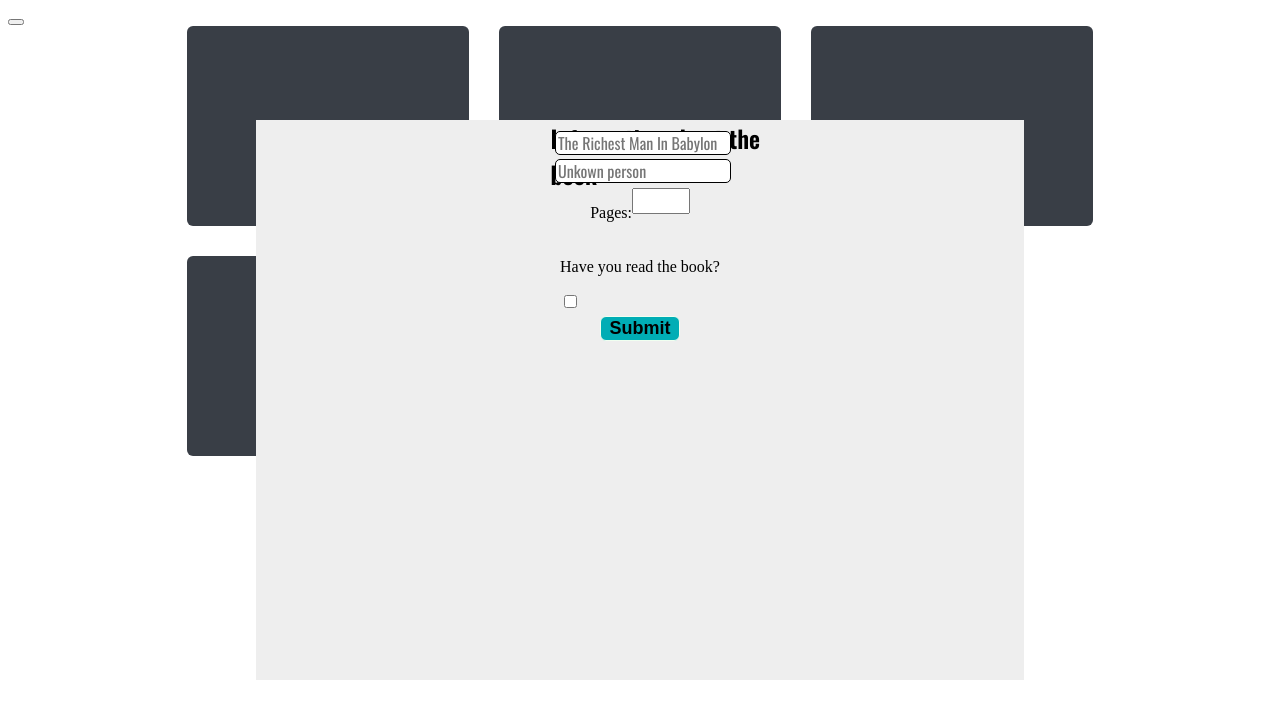
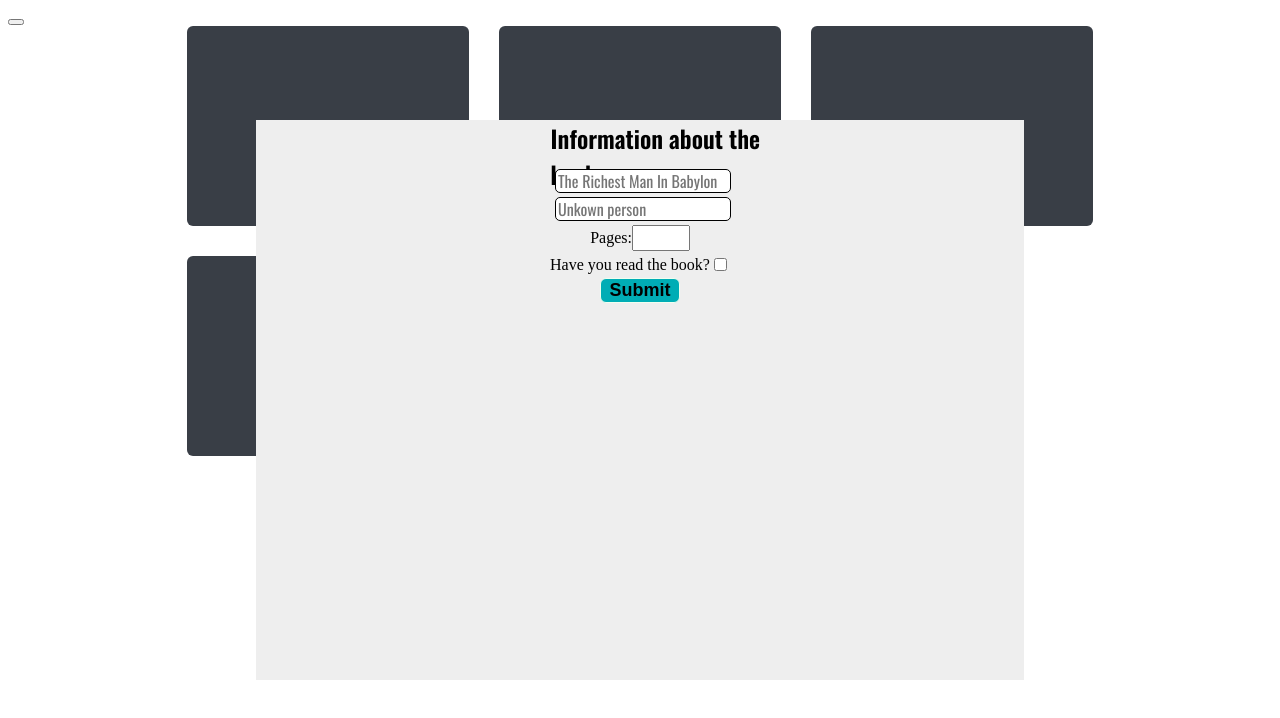
Before and after one commit to Olahben/Library, a plain HTML site: page index.html in a window 1280 px wide. Both pictures are taken after a click on the button 16 px from the left and 22 px from the top of the page. Drawn offline with nearby package versions, Linux system fonts and the light colour scheme.

Commit message:
Position the modal form elements in the center

```diff
--- a/styles.css
+++ b/styles.css
@@ -117,3 +117,17 @@
     display: flex;
     justify-content: center;
 }
+
+
+label p {
+    margin: 0px;
+}
+
+label {
+    display: flex;
+    align-items: center;
+}
+
+.read {
+    display: flex;
+}
```
